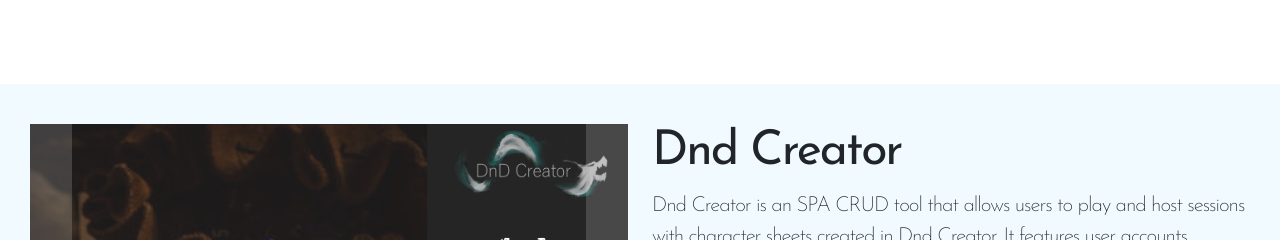
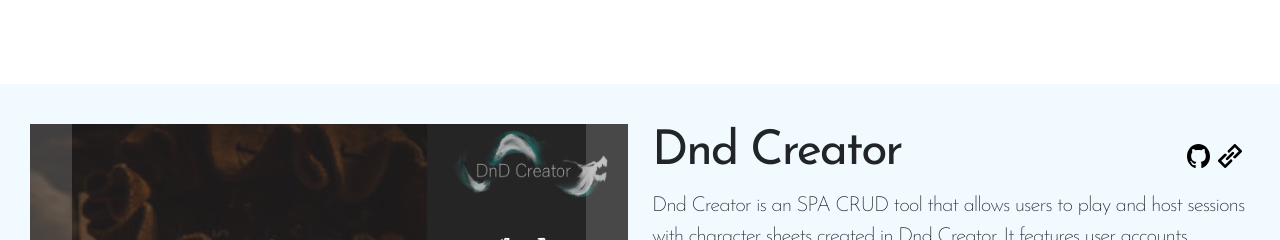
Before and after one commit to Sam89001/Porfolio-Site, a React (Vite) app: page / in a window 1280 px wide. Shown: the part 2151-2391 px from the top of the page. Built offline with nearby package versions, Linux system fonts and the light colour scheme.

Commit message:
added in images for projects

```diff
--- a/src/components/Project.jsx
+++ b/src/components/Project.jsx
@@ -66,7 +66,21 @@ function Project({ ProjectTitle, ProjectImage, Logo, TechStackImages, Background
 
               {/* Text */}
               <div className='col-lg-6 col-md-12 col-sm-12 d-flex flex-column'>
-                <h2 className='projects-page-small-project-title'>{ProjectTitle}</h2>
+
+                <div className='d-flex flex-row justify-content-between' >
+                  <h2 className='projects-page-small-project-title '>{ProjectTitle}</h2>
+                  <div className='d-flex justify-content-end align-items-end projects-page-small-icon-container'>
+                    {Logo.map((url, index) => (
+                      <img
+                        className='img-fluid projects-page-small-icon'
+                        key={index}
+                        src={url}
+                        alt={`Link ${index + 1}`}
+                        style={{height: '55%', paddingRight: '0.5rem'}}
+                      />
+                    ))}
+                  </div>
+                </div>
 
                 <p className='project-page-project-paragraph standard-bottom-padding'>{ProjectDescription}</p>
 
--- a/src/css/projectsPage.css
+++ b/src/css/projectsPage.css
@@ -75,6 +75,11 @@
   padding-right: 5px;
 }
 
+.projects-page-small-icon-container {
+  max-height: 2.7rem;
+  max-width: 20%;
+}
+
 
 .projects-page-tech-stack-images-container {
   height: 2.5em;
@@ -119,7 +124,9 @@
 }
 
 @media (max-width: 990px) {
-  .projects-page-small-project-title {
+  .projects-page-small-project-title,
+  .projects-page-small-icon-container,
+  .projects-page-small-icon {
     display: none;
   }
 }
```
